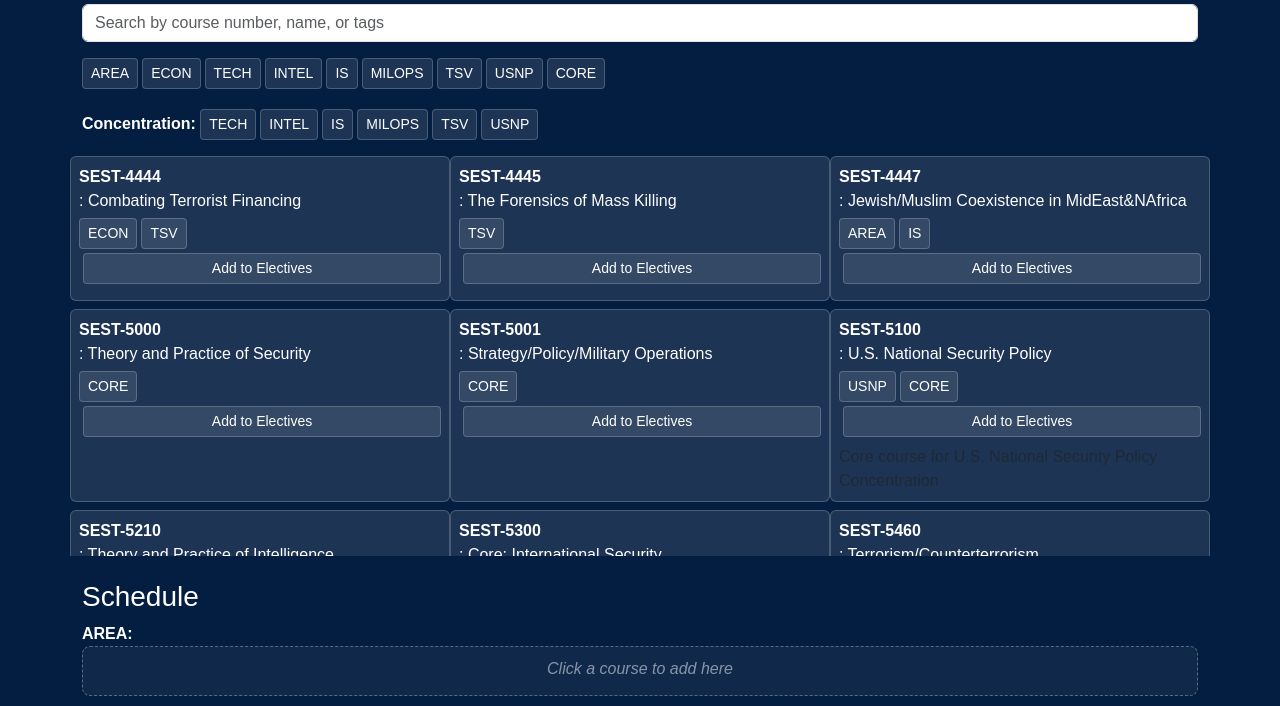
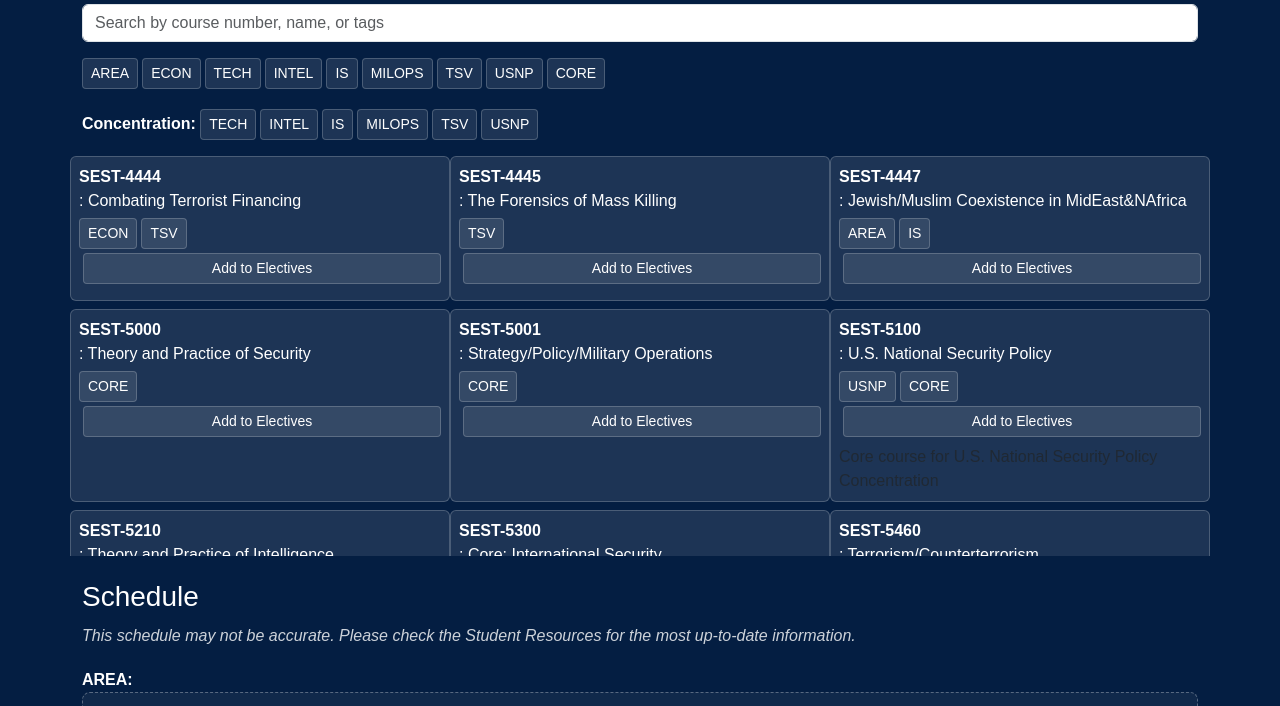
Before and after one commit to parkerbowling/ssp-course-builder, a plain HTML site: page index.html in a window 1280 px wide. Shown: the part 88-794 px from the top of the page. Drawn offline with nearby package versions, Linux system fonts and the light colour scheme.

Commit message:
added disclaimer:

```diff
--- a/index.html
+++ b/index.html
@@ -13,11 +13,11 @@
     .course-tags button { margin-right: 5px; margin-top: 5px; }
     .course-card.selected { border: 2px solid #0d6efd; }
     #courseList {
-    max-height: 400px;   /* adjust to how much you want visible */
+      max-height: 400px;
       overflow-y: auto;
     }
     #courseList .course-card {
-    margin-bottom: 10px;  /* spacing between cards */
+      margin-bottom: 10px;
     }
 
     body {
@@ -26,7 +26,6 @@
       font-family: 'Arial', sans-serif;
     }
 
-/* Make buttons and cards stand out */
     .card, .btn, .filter-btn {
       color: white;
       background-color: rgba(255, 255, 255, 0.1);
@@ -34,19 +33,16 @@
       transition: all 0.2s ease;
     }
 
-/* Hover effect for interactivity */
     .card:hover, .btn:hover, .filter-btn:hover {
       background-color: rgba(255, 255, 255, 0.2);
     }
 
-/* Highlight active filter or concentration */
     .active-filter {
       background-color: rgba(255, 255, 255, 0.4);
       color: rgb(4, 30, 66);
       font-weight: bold;
     }
 
-/* Schedule slots */
     .schedule-slot {
       background-color: rgba(255, 255, 255, 0.05);
       border: 1px dashed rgba(255, 255, 255, 0.3);
@@ -56,21 +52,25 @@
       text-align: center;
     }
 
-/* Placeholder text for empty slots */
     .schedule-slot:empty::before {
       content: "Click a course to add here";
       color: rgba(255, 255, 255, 0.5);
       font-style: italic;
     }
 
-/* Scrollable course list container */
     #course-list {
       max-height: 400px;
       overflow-y: auto;
       padding-right: 10px;
     }
 
-
+    /* Disclaimer styling */
+    .disclaimer {
+      font-style: italic;
+      color: rgba(255, 255, 255, 0.8);
+      margin-top: 10px;
+      margin-bottom: 20px;
+    }
   </style>
 </head>
 <body>
@@ -93,6 +93,12 @@
 
     <!-- Schedule Planner -->
     <h3>Schedule</h3>
+
+    <!-- Disclaimer -->
+    <p class="disclaimer">
+      This schedule may not be accurate. Please check the Student Resources for the most up-to-date information.
+    </p>
+
     <div id="schedulePlanner">
       <div><strong>AREA:</strong> <div class="schedule-slot" id="slot-AREA"></div></div>
       <div><strong>TECH:</strong> <div class="schedule-slot" id="slot-TECH"></div></div>
```
Lines whose indentation alone changed are shown as unchanged.
